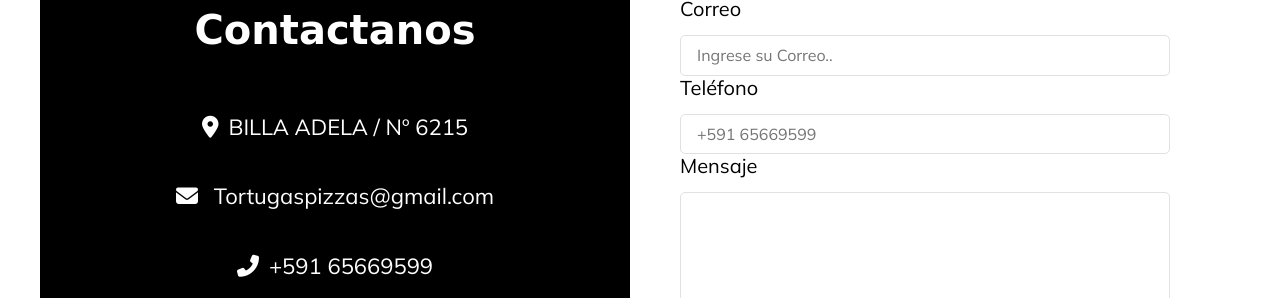
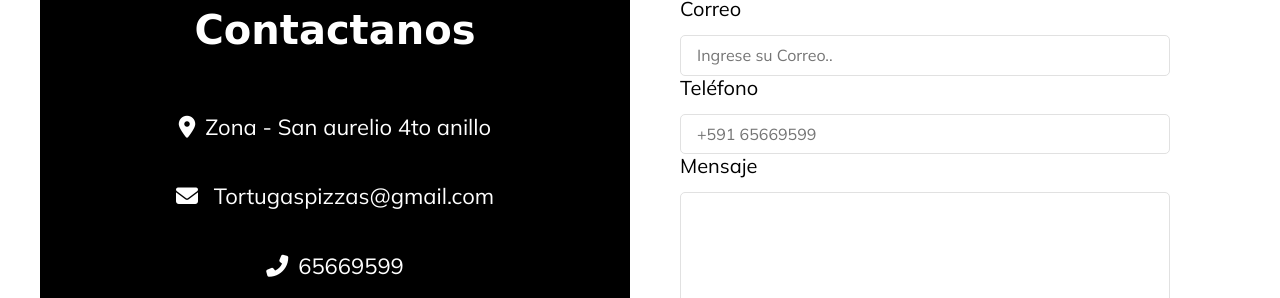
Before and after one commit to FernandoCr12/FernandoCr12.github.io, a plain HTML site: page index.html in a window 1280 px wide. Shown: the part 4799-5097 px from the top of the page. Drawn offline with Linux system fonts and the light colour scheme; a web font is replaced by a local one.

Commit message:
Update index.html

```diff
--- a/index.html
+++ b/index.html
@@ -224,9 +224,9 @@
 
         <div class="informacion-contacto">
             <h3>Contactanos</h3>
-            <p><i class="fas fa-map-marker-alt"></i>BILLA ADELA / Nº 6215</p>
+            <p><i class="fas fa-map-marker-alt"></i>Zona - San aurelio 4to anillo</p>
             <p><i class="fas fa-envelope"></i> Tortugaspizzas@gmail.com </p>
-            <p><i class="fas fa-phone-alt"></i>+591 65669599</p>
+            <p><i class="fas fa-phone-alt"></i>65669599</p>
             <div class="redes-sociales">
                 <i class="fab fa-facebook-square"></i>
                 <i class="fab fa-tiktok"></i>
```
